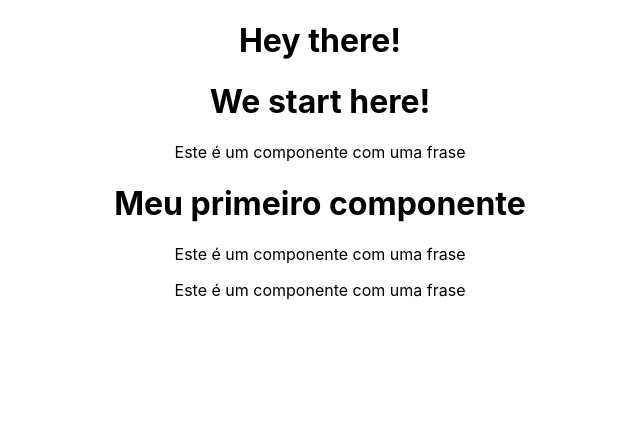
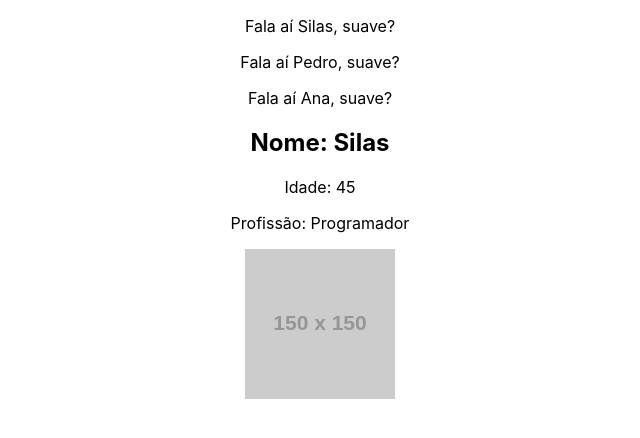
Before and after one commit to SilasFas/React-studies-2, a React (Create React App) app: page / in a window 1280 px wide. Shown: the top 438 px of the page, without its empty margins (320-960 px from the left). Built offline with nearby package versions, Linux system fonts and the light colour scheme.

Commit message:
Trabalhando com props

```diff
--- a/src/App.js
+++ b/src/App.js
@@ -1,12 +1,22 @@
 import './App.css';
 import { HelloWorld } from './components/HelloWorld';
+import { SayMyName } from './components/SayMyName';
+import { Pessoa } from './components/Pessoa';
 
 function App() {
+  const nome = 'Ana'
   return (
     <div className="App">
-      <h1>Hey there!</h1>
-      <h1>We start here!</h1>
-      <HelloWorld />
+      <SayMyName nome='Silas' />
+      <SayMyName nome='Pedro' />
+      <SayMyName nome={nome} />
+
+      <Pessoa
+        nome='Silas'
+        idade={45}
+        profissao='Programador'
+        foto='https://via.placeholder.com/150'
+      />
     </div>
   );
 }
--- /dev/null
+++ b/src/components/Pessoa.js
@@ -0,0 +1,23 @@
+export const Pessoa = ({ nome, idade, profissao, foto }) => {
+    return (
+        <div>
+
+            <h2>Nome: {nome} </h2>
+            <p>Idade: {idade} </p>
+            <p>Profissão: {profissao} </p>
+            <img src={foto} alt={nome} />
+        </div>
+    )
+}
+
+// export const Pessoa = (props) => {
+//     return (
+//         <div>
+
+//             <h2>Nome: {props.nome} </h2>
+//             <p>Idade: {props.idade} </p>
+//             <p>Profissão: {props.profissao} </p>
+//             <img src={props.foto} alt={props.nome} />
+//         </div>
+//     )
+// }
--- /dev/null
+++ b/src/components/SayMyName.js
@@ -0,0 +1,8 @@
+export const SayMyName = (props) => {
+    return (
+        <div>
+            <p>Fala aí {props.nome}, suave? </p>
+        </div>
+    )
+
+}
```
